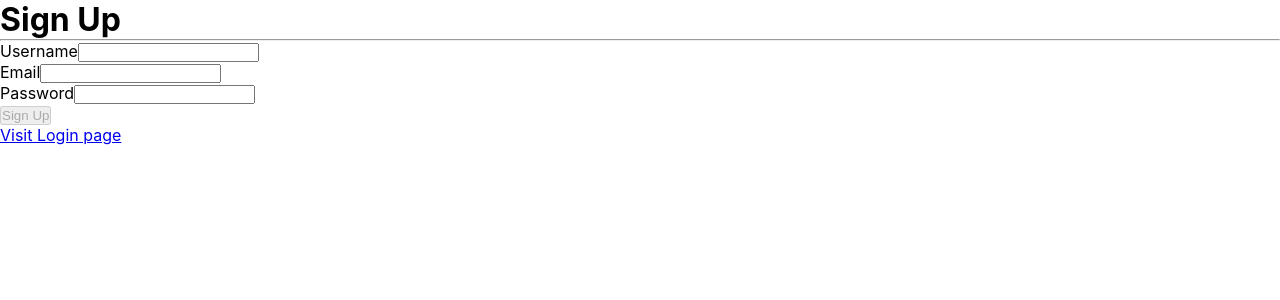
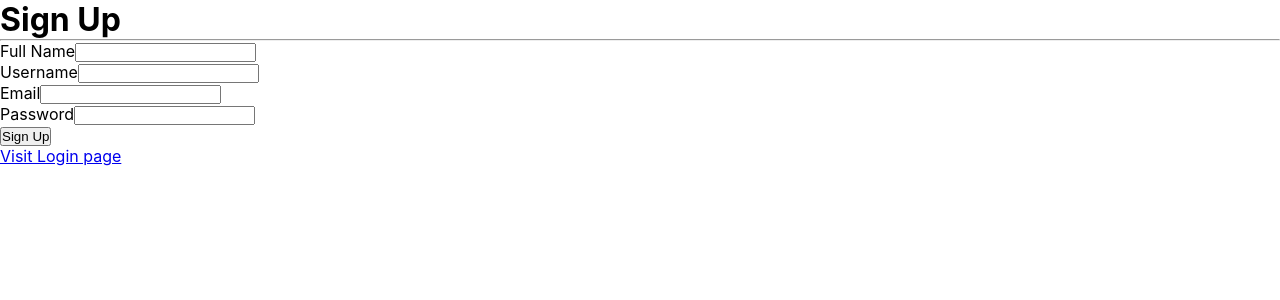
Before and after one commit to sayantan007pal/Hitesh-choudhary-Udemy-complete-web-dev, a Next.js app in the folder Sec 26 Build a fullstack authentication system in NextJs and mongodb/latest/: page /signup in a window 1280 px wide. Shown: the top 300 px of the page. Built offline with nearby package versions, Linux system fonts and the light colour scheme.

Commit message:
Refactor authentication routes and user model; consolidate login and signup logic, add fullName field to user schema, and improve error handling.

```diff
--- a/Sec 26 Build a fullstack authentication system in NextJs and mongodb/latest/src/app/api/users/signup/routesSignup.ts
+++ b/Sec 26 Build a fullstack authentication system in NextJs and mongodb/latest/src/app/api/users/signup/route.ts
@@ -8,10 +8,10 @@ connectDB()
 
 export async function POST(request: NextRequest) {
     try {
-        const {email, password, username} = await request.json();
-        console.log("=> Received data:", { email, password, username });
+        const {email, password, username, fullName} = await request.json();
+        console.log("=> Received data:", { email, password, username, fullName });
 
-        if(!email || !password || !username){
+        if(!email || !password || !username || !fullName){
             return NextResponse.json({message: "All fields are required"}, {status: 400})
         }
         const existingUser = await User.findOne({email});
@@ -22,7 +22,8 @@ export async function POST(request: NextRequest) {
         const newUser = new User({
             email,
             password: hashedPassword,
-            username
+            username,
+            fullName
         })
         const savedUser = await newUser.save();
         console.log("=> User created:", savedUser);
--- a/Sec 26 Build a fullstack authentication system in NextJs and mongodb/latest/src/app/signup/page.tsx
+++ b/Sec 26 Build a fullstack authentication system in NextJs and mongodb/latest/src/app/signup/page.tsx
@@ -47,6 +47,16 @@ export default function SignUpPage() {
         <div>
         <h1>Sign Up</h1>
         <hr />
+                <label htmlFor="fullName">Full Name</label>
+        <input
+        type="text"
+        id="fullName"
+        value={user.fullName}
+        onChange={(e) => setUser({...user, fullName: e.target.value})}
+        />
+        </div>
+
+            <div>
         <label htmlFor="username">Username</label>
         <input
         type="text"
@@ -76,7 +86,7 @@ export default function SignUpPage() {
         />
         </div>
         <div>
-        <button onClick={onSignUp} disabled={loading || buttonDisabled}>
+        <button onClick={onSignUp} disabled={loading }>
             {loading ? "Signing up..." : "Sign Up"}
         </button>
         </div>
--- a/Sec 26 Build a fullstack authentication system in NextJs and mongodb/latest/src/models/userModel.ts
+++ b/Sec 26 Build a fullstack authentication system in NextJs and mongodb/latest/src/models/userModel.ts
@@ -14,7 +14,7 @@ const userSchema = new mongoose.Schema({
         unique:true,
         trim:true
     },
-    fullNmae:{
+    fullName:{
         type:String,
         required:[true, "Full Name is Required" ],
         trim:true
@@ -48,5 +48,5 @@ const userSchema = new mongoose.Schema({
 })
 
 
-const User = mongoose.model('users', userSchema)
+const User = mongoose.models.users || mongoose.model('users', userSchema)
 export default User
```
Also changed, not shown: Sec 26 Build a fullstack authentication system in NextJs and mongodb/latest/src/app/login/page.tsx (+27 -3 lines), Sec 26 Build a fullstack authentication system in NextJs and mongodb/latest/src/app/api/users/login/route.ts (renamed from Sec 26 Build a fullstack authentication system in NextJs and mongodb/latest/src/app/api/users/login/routesLogin.ts).
